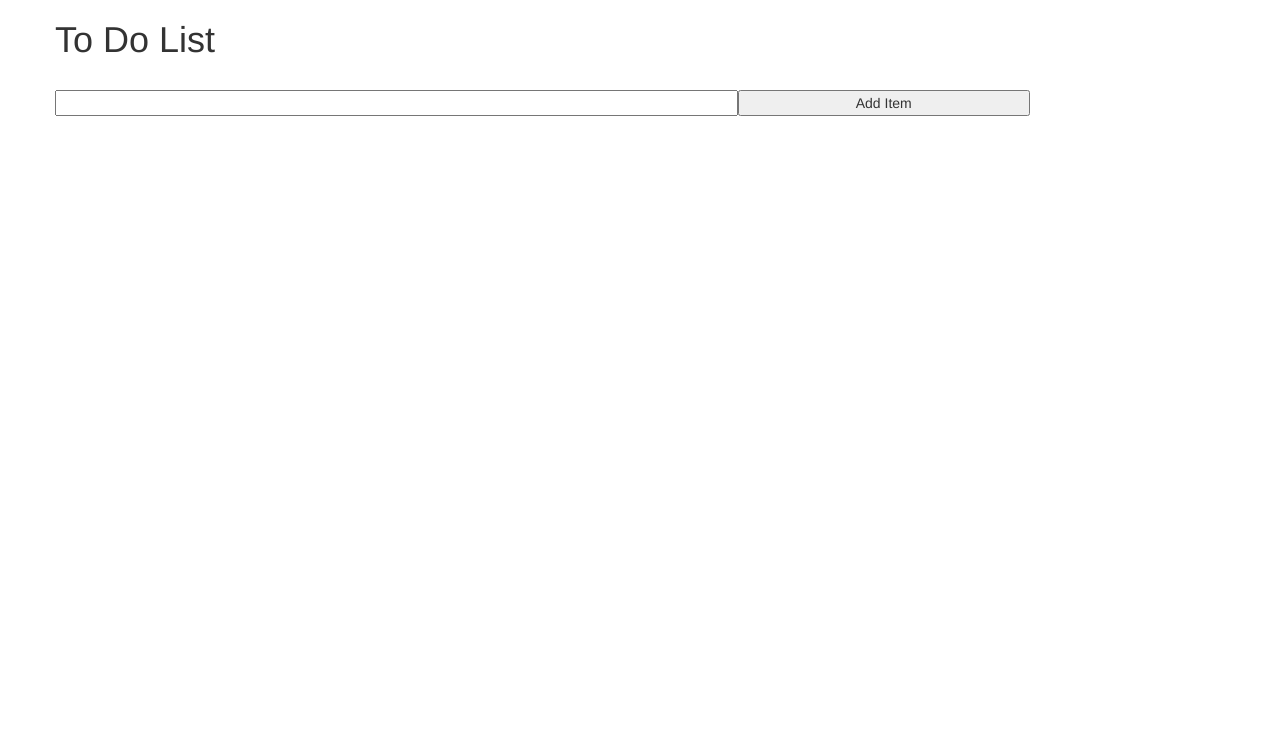
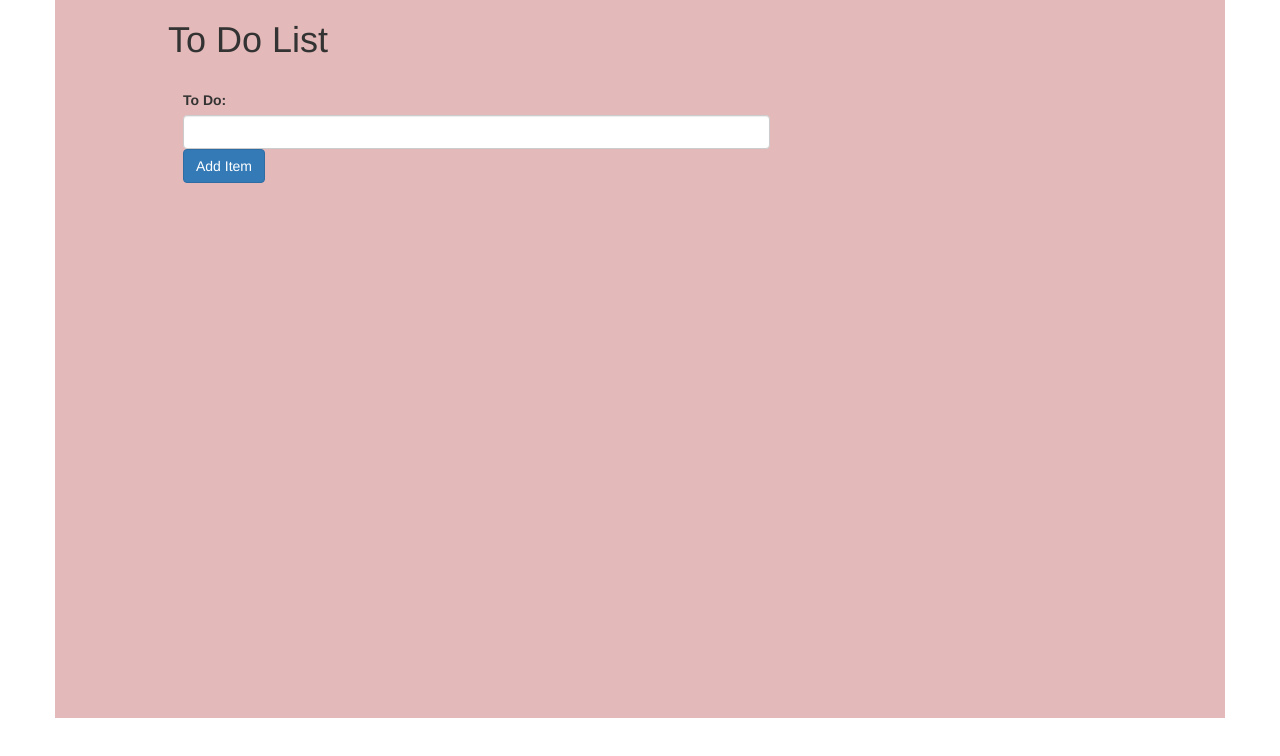
Before and after one commit to supaheckafresh/todo-list-js1, a website: page index.html in a window 1280 px wide. Drawn offline with Linux system fonts and the light colour scheme.

Commit message:
use bootstrap form classes and li classes

```diff
--- a/css/style.css
+++ b/css/style.css
@@ -1,8 +1,14 @@
-.container{
+.container {
     min-width: 300px;
+    background-color: #e4b9b9;
+    padding-left: 10%;
 }
 
-li{
+ul {
+    min-height: 60vh;
+}
+
+li {
     overflow: hidden;
     text-overflow: ellipsis;
 }
--- a/index.html
+++ b/index.html
@@ -12,20 +12,23 @@
 
 
 <body>
-    <div class="container">
+    <div class="container ">
         <div class="row">
             <h1>To Do List</h1>
             <br/>
         </div>
 
         <div class="row">
-            <form>
-                <input class="col-xs-7" type="text" id="enterItem">
-                <input class="col-xs-3" type="submit" id="itemSubmit" value="Add Item">
+            <form role="form" class="col-xs-7">
+                <div class="form-group">
+                    <label for="enterItem">To Do:</label>
+                    <input class="form-control input-normal" type="text" id="enterItem"/>
+                    <input class="btn btn-primary" type="submit" id="itemSubmit" value="Add Item"/>
+                </div>
             </form>
         </div>
 
-        <div class="spacer">
+        <div class="spacer row">
             <br/>
         </div>
 
--- a/js/scripts.js
+++ b/js/scripts.js
@@ -43,7 +43,7 @@ function displayItem(item) {
 
     var li = document.createElement('li');
     li.innerText = item;
-    li.setAttribute('class', 'list-group-item col-xs-7');
+    li.setAttribute('class', 'list-group-item list-group-item-danger col-xs-7');
 
     div.appendChild(li);
     div.appendChild(displayItem.checkbox());
```
